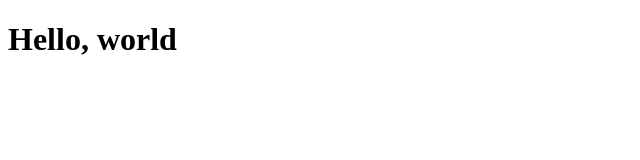
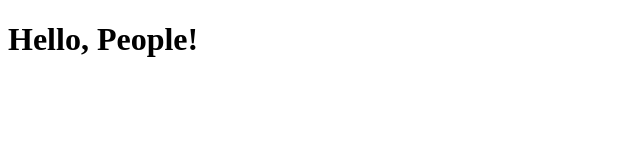
Before and after one commit to melnikovilya/task-1-git, a plain HTML site: page open.html in a window 1280 px wide. Shown: the full height of the page, 0-640 px from the left. Drawn offline with Linux system fonts and the light colour scheme.

Commit message:
hello, people

```diff
--- a/open.html
+++ b/open.html
@@ -7,6 +7,6 @@
   <title>Document</title>
 </head>
 <body>
-    <h1>Hello, world</h1>
+    <h1>Hello, People!</h1>
 </body>
 </html>
```
